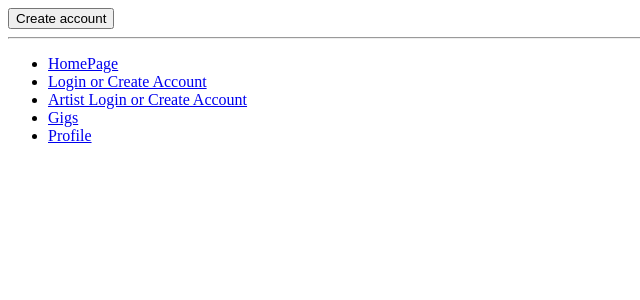
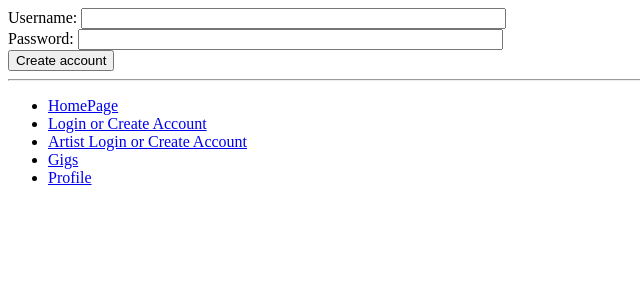
Before and after one commit to MBax04/GigLuvver, a Django app: page /gigluvver_app/create_user_account/ in a window 1280 px wide. Shown: the top 300 px of the page, without its empty margins (0-640 px from the left). Run offline with Django 3.2, Linux system fonts and the light colour scheme.

Commit message:
create account changes

```diff
--- a/templates/create_artist_account.html
+++ b/templates/create_artist_account.html
@@ -10,6 +10,10 @@
     {% csrf_token %}
     {{ user_form.as_p }}
     {{ profile_form.as_p }}
+    Username: <input type="text" name="username" value="" size="50" />
+    <br />
+    Password: <input type="password" name="password" value="" size="50" />
+    <br />
     <input type="submit" name="submit" value="Create account" />
 </form>
 {% endblock %}
--- a/templates/create_user_account.html
+++ b/templates/create_user_account.html
@@ -10,6 +10,10 @@
     {% csrf_token %}
     {{ user_form.as_p }}
     {{ profile_form.as_p }}
+    Username: <input type="text" name="username" value="" size="50" />
+    <br />
+    Password: <input type="password" name="password" value="" size="50" />
+    <br />
     <input type="submit" name="submit" value="Create account" />
 </form>
 {% endblock %}
```
